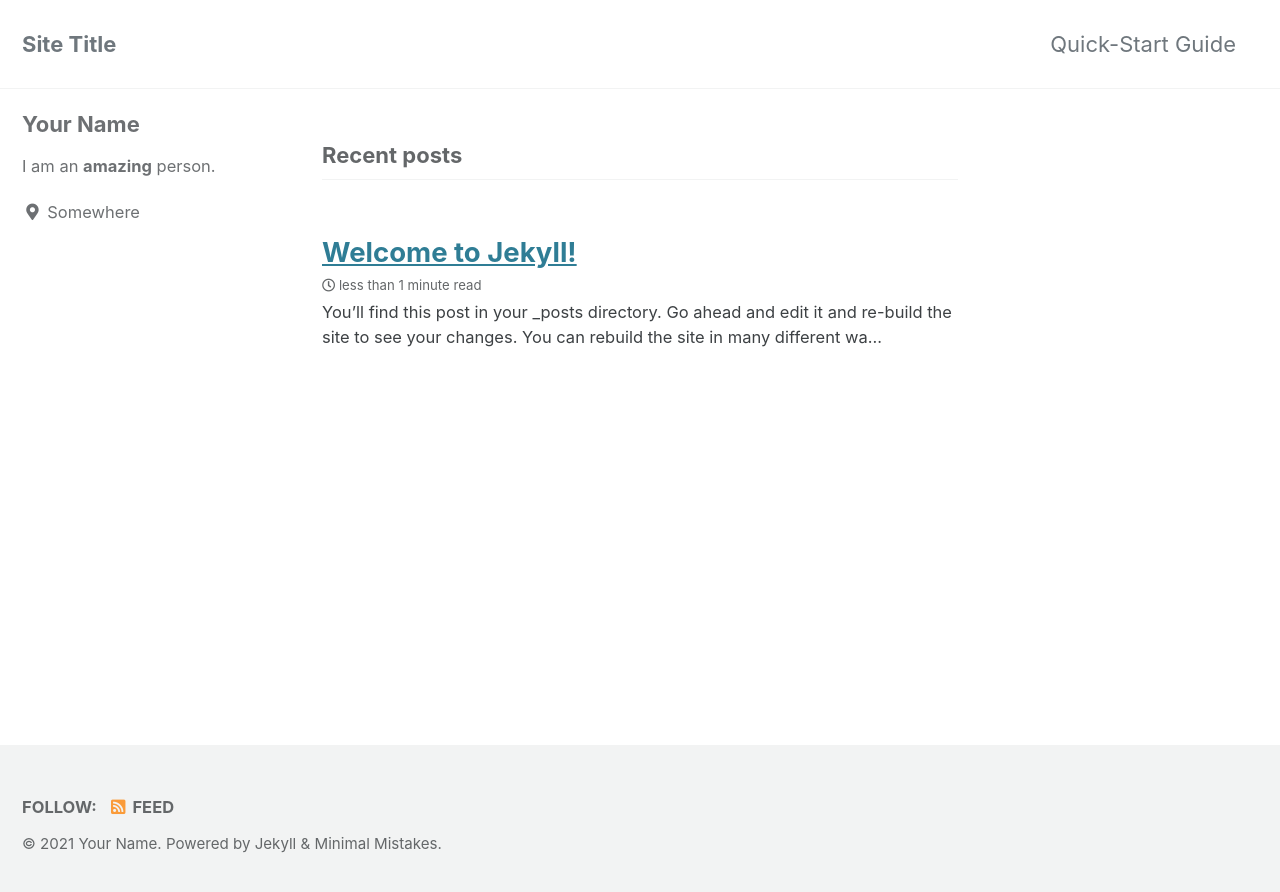
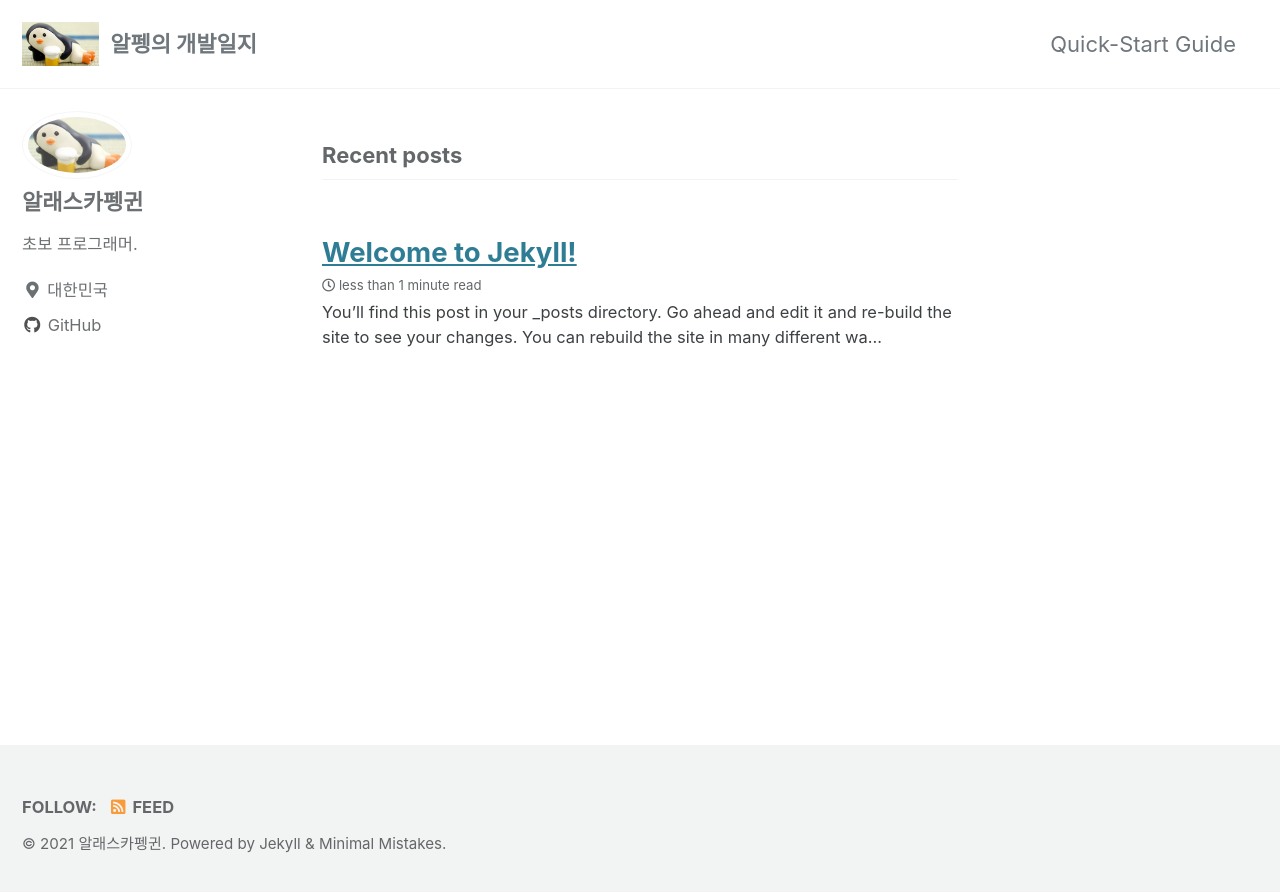
Before and after one commit to jhpark0888/jhpark0888.github.io, a Jekyll site: the page built from index.html, in a window 1280 px wide. Shown: the top 892 px of the page. Built offline with Jekyll 4.4.1, drawn with Linux system fonts in a browser that asks for light colours; cached includes are drawn as plain includes; the list of posts is cut into pages by our own code.

Commit message:
Infor modified

```diff
--- a/_config.yml
+++ b/_config.yml
@@ -16,16 +16,16 @@ minimal_mistakes_skin    : "default" # "air", "aqua", "contrast", "dark", "dirt"
 
 # Site Settings
 locale                   : "en-US"
-title                    : "Site Title"
+title                    : "알펭의 개발일지"
 title_separator          : "-"
 subtitle                 : # site tagline that appears below site title in masthead
-name                     : "Your Name"
-description              : "An amazing website."
+name                     : "알래스카펭귄"
+description              : "제 개발 기록을 적는 블로그입니다."
 url                      : # the base hostname & protocol for your site e.g. "https://mmistakes.github.io"
 baseurl                  : # the subpath of your site, e.g. "/blog"
 repository               : # GitHub username/repo-name e.g. "mmistakes/minimal-mistakes"
 teaser                   : # path of fallback teaser image, e.g. "/assets/images/500x300.png"
-logo                     : # path of logo image to display in the masthead, e.g. "/assets/images/88x88.png"
+logo                     : "/assets/images/penguinimage.jpg" # path of logo image to display in the masthead, e.g. "/assets/images/88x88.png"
 masthead_title           : # overrides the website title displayed in the masthead, use " " for no title
 # breadcrumbs            : false # true, false (default)
 words_per_minute         : 200
@@ -101,10 +101,10 @@ analytics:
 
 # Site Author
 author:
-  name             : "Your Name"
-  avatar           : # path of avatar image, e.g. "/assets/images/bio-photo.jpg"
-  bio              : "I am an **amazing** person."
-  location         : "Somewhere"
+  name             : "알래스카펭귄"
+  avatar           : "/assets/images/penguinimage.jpg" # path of avatar image, e.g. "/assets/images/bio-photo.jpg"
+  bio              : "초보 프로그래머."
+  location         : "대한민국"
   email            :
   links:
     - label: "Email"
@@ -121,7 +121,7 @@ author:
       # url: "https://facebook.com/"
     - label: "GitHub"
       icon: "fab fa-fw fa-github"
-      # url: "https://github.com/"
+      url:  https://github.com/jhpark0888 # "https://github.com/"
     - label: "Instagram"
       icon: "fab fa-fw fa-instagram"
       # url: "https://instagram.com/"
```
Also changed, not shown: assets/images/penguinimage.jpg (added).
